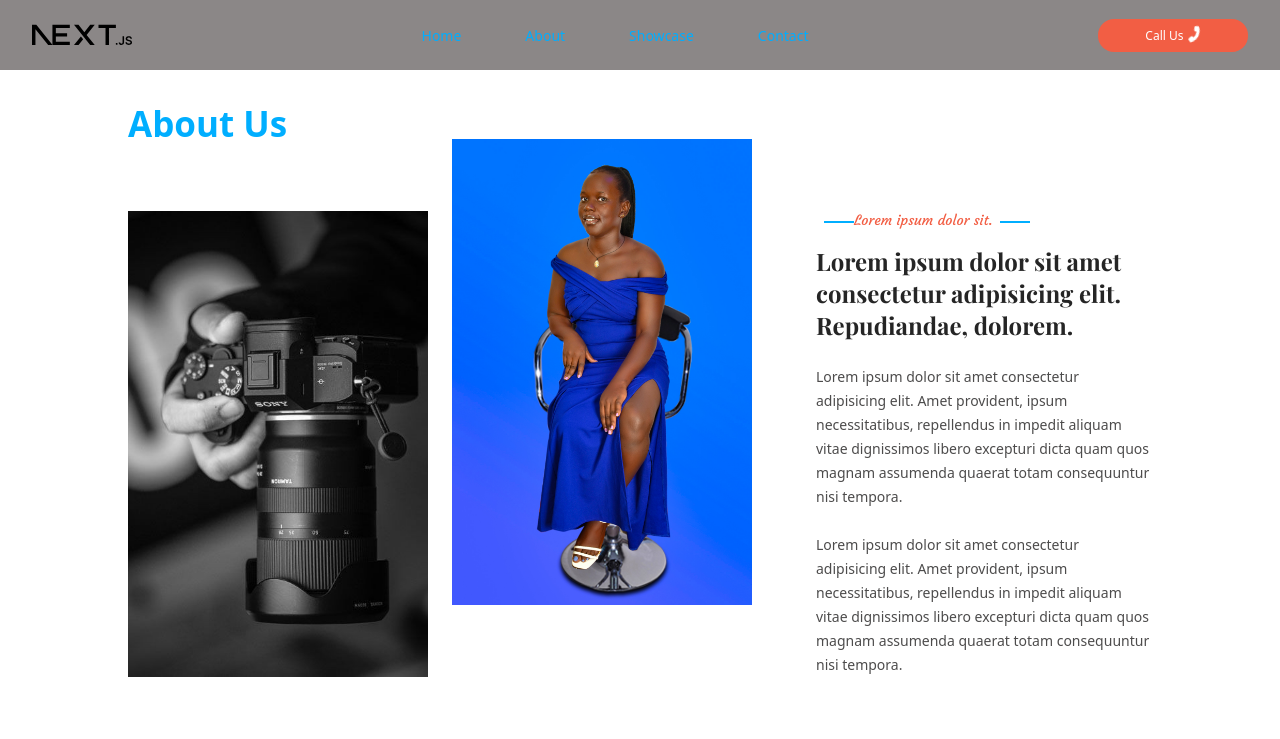
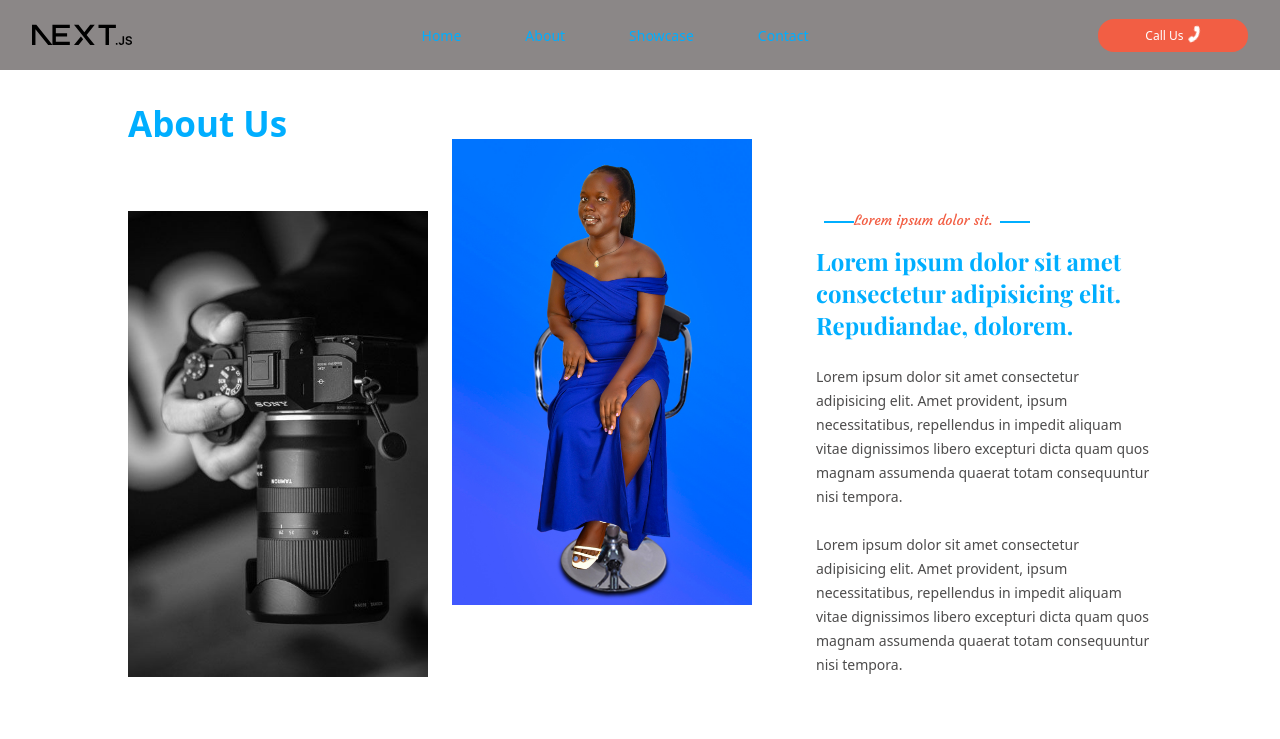
Before and after one commit to jomsey/photo-masters, a Next.js app: page /about in a window 1280 px wide. Shown: the top 739 px of the page. Built offline with nearby package versions, Linux system fonts and the light colour scheme.

Commit message:
some changes

```diff
--- a/src/app/globals.css
+++ b/src/app/globals.css
@@ -51,7 +51,7 @@ li {
 
 h2 {
     font-size: 24px;
-    color: rgb(37, 37, 37);
+    color: var(--secondary);
     font-family: PlayfairDisplay;
 }
 
@@ -110,12 +110,13 @@ button {
 .splide__track {
     width: 400px !important;
 }
- .splide__arrows{
-        display: none !important;
-    }
+
+.splide__arrows {
+    display: none !important;
+}
+
 @media screen and (max-width:428px) {
     p {
         font-size: 12px;
     }
-
 }
--- a/src/app/page.module.css
+++ b/src/app/page.module.css
@@ -305,6 +305,8 @@
         flex-direction: column;
         justify-content: center;
         background-position: center;
+        height:70vh;
+
     }
 
     .landing .video {
```
